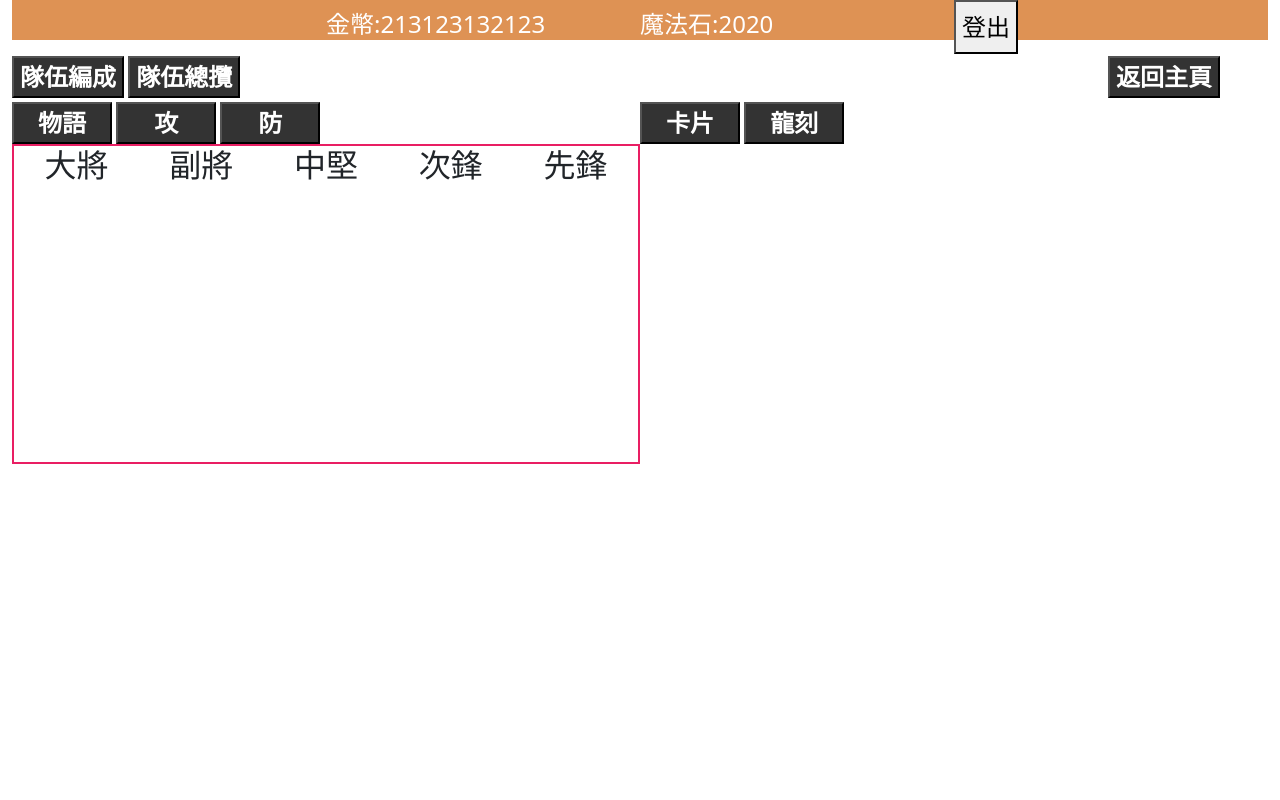
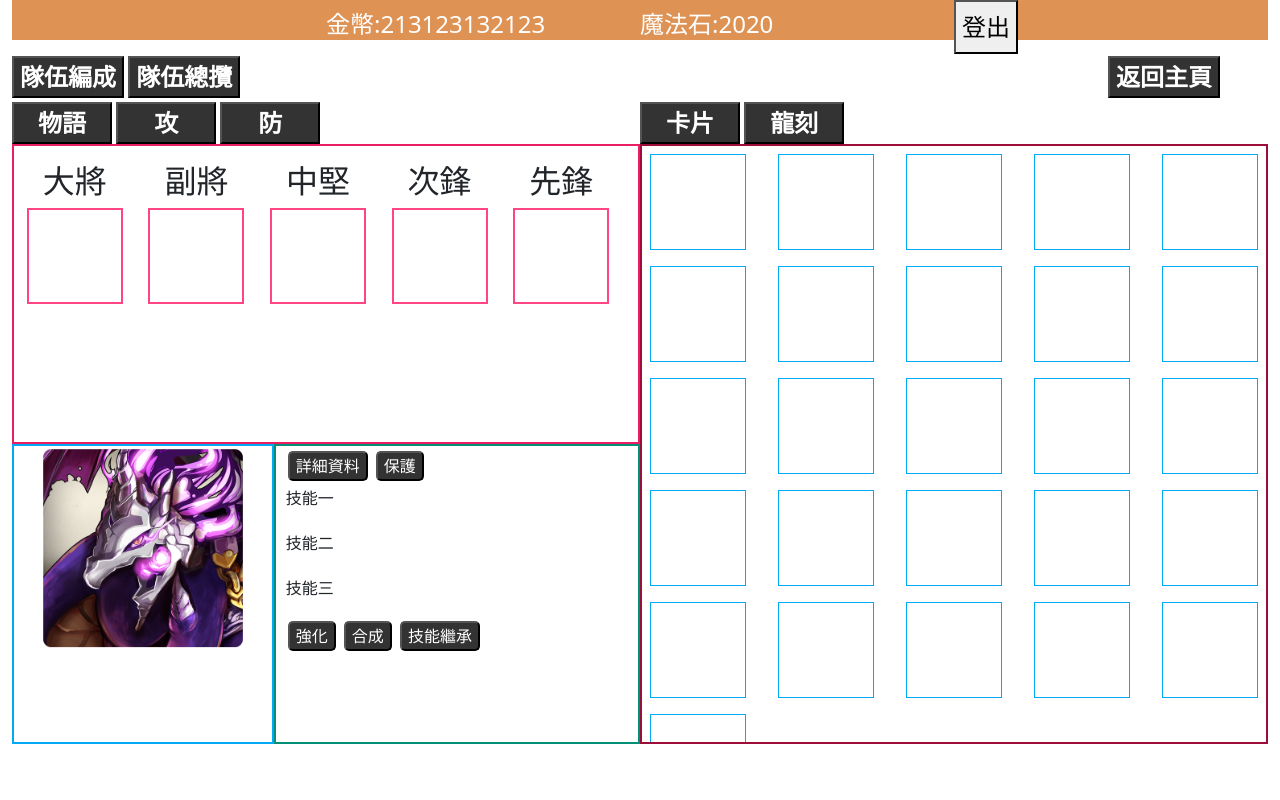
Before and after one commit to Shiroyashatw/TOS, a plain HTML site: page TOS/wwwroot/bag.html in a window 1280 px wide. Drawn offline with nearby package versions, Linux system fonts and the light colour scheme.

Commit message:
背包頁面更新

```diff
--- a/TOS/wwwroot/bag.html
+++ b/TOS/wwwroot/bag.html
@@ -57,26 +57,88 @@
                 <div class="teamComposeBx  h-50">
                     <div class="locationBx">
                         <h2>大將</h2>
+                        <div class="littleCardImgBX">
+                            <img src="" alt="">
+                        </div>
                     </div>
                     <div class="locationBx">
                         <h2>副將</h2>
+                        <div class="littleCardImgBX">
+                            <img src="" alt="">
+                        </div>
                     </div>
                     <div class="locationBx">
                         <h2>中堅</h2>
+                        <div class="littleCardImgBX">
+                            <img src="" alt="">
+                        </div>
                     </div>
                     <div class="locationBx">
                         <h2>次鋒</h2>
+                        <div class="littleCardImgBX">
+                            <img src="" alt="">
+                        </div>
                     </div>
                     <div class="locationBx">
                         <h2>先鋒</h2>
+                        <div class="littleCardImgBX">
+                            <img src="" alt="">
+                        </div>
                     </div>
                 </div>
                 <div class="cardInfoBx h-50">
-
+                    <div class="cardImgBx col-5">
+                        <img src="img/little/0055.png" alt="">
+                    </div>
+                    <div class="cardMsgBx col-7">
+                        <div class="cardtextBx">
+                            <button>詳細資料</button>
+                            <button>保護</button>
+                        </div>
+                        <div class="cardtextBx">
+                            <p>技能一</p>
+                        </div>
+                        <div class="cardtextBx">
+                            <p>技能二</p>
+                        </div>
+                        <div class="cardtextBx">
+                            <p>技能三</p>
+                        </div>
+                        <div class="cardtextBx">
+                            <button>強化</button>
+                            <button>合成</button>
+                            <button>技能繼承</button>
+                        </div>
+                    </div>
                 </div>
             </div>
             <div class="bagBx col-6">
-
+                <div class="bagitemBx"></div>
+                <div class="bagitemBx"></div>
+                <div class="bagitemBx"></div>
+                <div class="bagitemBx"></div>
+                <div class="bagitemBx"></div>
+                <div class="bagitemBx"></div>
+                <div class="bagitemBx"></div>
+                <div class="bagitemBx"></div>
+                <div class="bagitemBx"></div>
+                <div class="bagitemBx"></div>
+                <div class="bagitemBx"></div>
+                <div class="bagitemBx"></div>
+                <div class="bagitemBx"></div>
+                <div class="bagitemBx"></div>
+                <div class="bagitemBx"></div>
+                <div class="bagitemBx"></div>
+                <div class="bagitemBx"></div>
+                <div class="bagitemBx"></div>
+                <div class="bagitemBx"></div>
+                <div class="bagitemBx"></div>
+                <div class="bagitemBx"></div>
+                <div class="bagitemBx"></div>
+                <div class="bagitemBx"></div>
+                <div class="bagitemBx"></div>
+                <div class="bagitemBx"></div>
+                <div class="bagitemBx"></div>
             </div>
         </div>
     </div>
--- a/TOS/wwwroot/css/style.scss
+++ b/TOS/wwwroot/css/style.scss
@@ -4,7 +4,9 @@ body {
     background-position: center;
     overflow-x: hidden;
 }
-
+::-webkit-scrollbar {
+    display: none;
+  }
 .container {
     max-width: 1920px;
 }
@@ -438,7 +440,7 @@ section {
     width: 100%;
     height: 100vh;
     box-sizing: border-box;
-
+    overflow: hidden;
     .headerBx {
         width: 100%;
         height: 5%;
@@ -574,17 +576,69 @@ section {
 
     .mainBx {
         display: flex;
-
+        height: 75vh;
+        // 背包左邊 隊伍欄 卡片資訊
         .teamInfoBx {
-            height: 80vh;
 
             .teamComposeBx {
+                margin: 0;
+                padding: 0;
                 display: flex;
                 flex-direction: row;
-                justify-content: space-around;
+                //justify-content: space-around;
                 border: 2px solid #e91e63;
 
-                .locationBx {}
+                .locationBx {
+                    text-align: center;
+                    margin: 1rem .8rem 0 .8rem;
+                    .littleCardImgBX {
+                        //text-align: center;
+                        //position: absolute;
+                        width: 96px;
+                        height: 96px;
+                        border: 2px solid #ff4584;
+                    }
+                }
+            }
+            .cardInfoBx {
+                display: flex;
+                .cardImgBx {
+                    //width: 100%;
+                    border: 2px solid #03a9f4;
+                    text-align: center;
+                    img {
+                        width: 80%;
+                        object-fit: cover;
+                    }
+
+                }
+            }
+            .cardMsgBx {
+                border: 2px solid #028f76;
+                .cardtextBx {
+                    padding: 5px 0 0 10px;
+                    button {
+                        margin: 0 2px;
+                        color: #fff;
+                        background-color: #333;
+                        border-radius: 5px;
+                    }
+                }
+            }
+        }
+        .bagBx {
+            display: flex;
+            flex-wrap: wrap;
+            overflow: auto;
+            flex-direction: row;
+            justify-content: space-between;
+            border: 2px solid #9e0c39;
+
+            .bagitemBx {
+                margin: .5rem;
+                width: 96px;
+                height: 96px;
+                border: 1px solid #03a9f4;
             }
         }
     }
```
Also changed, not shown: TOS/wwwroot/css/style.css, 1 other file.
